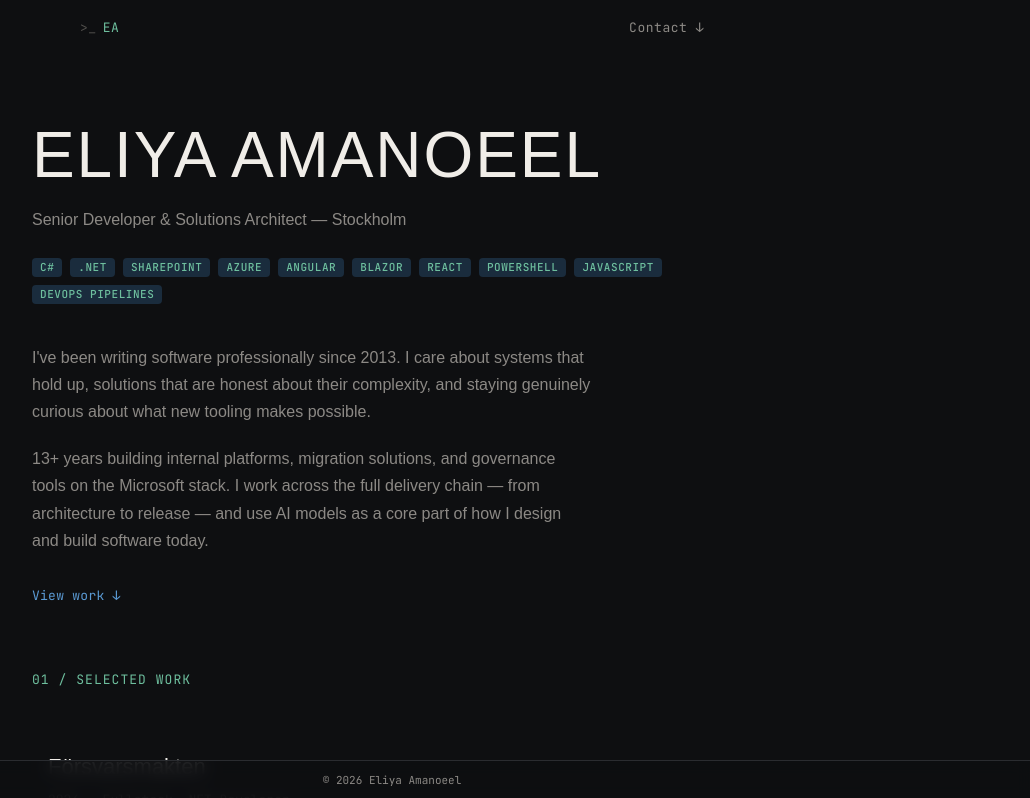
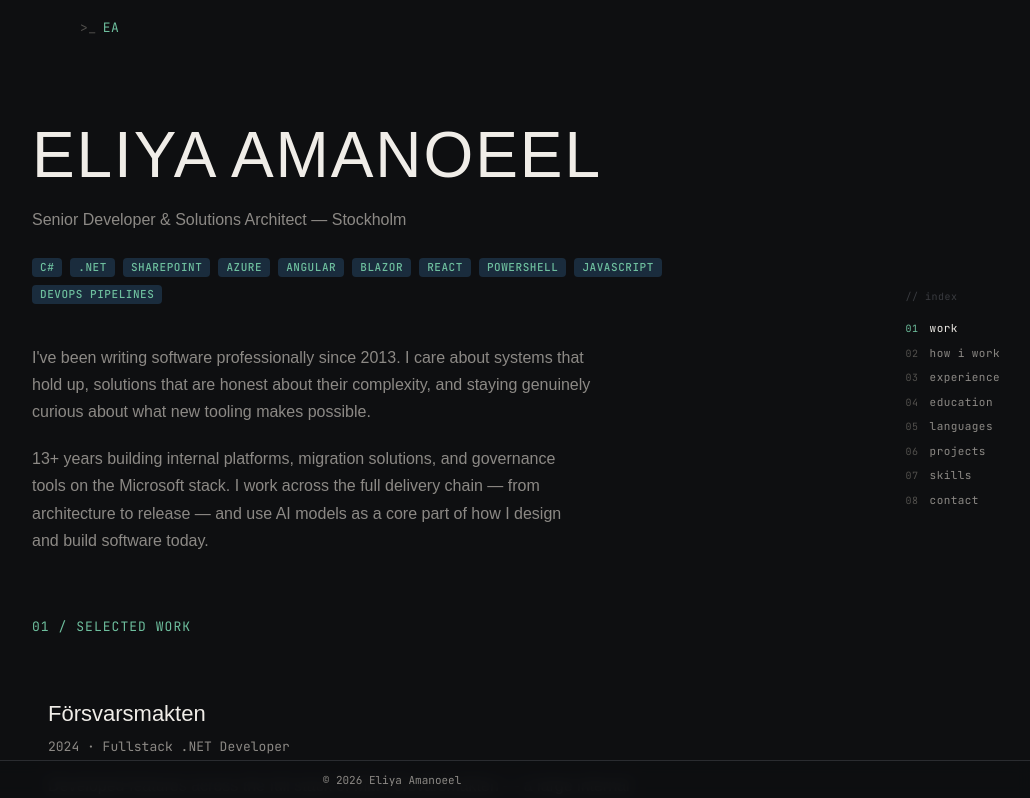
Before and after one commit to eliya-amanoeel/amaeli, a React (Vite) app: page / in a window 1280 px wide. Shown: the top 798 px of the page, without its empty margins (248-1278 px from the left). Built offline with nearby package versions, Linux system fonts and the light colour scheme; a web font is replaced by a local one.

Commit message:
added sidebar for navigation in desktop view

```diff
--- a/src/app/App.tsx
+++ b/src/app/App.tsx
@@ -1,5 +1,6 @@
 import { useEffect } from "react";
 import { Nav } from "./components/Nav";
+import { SideNav } from "./components/SideNav";
 import { Hero } from "./components/Hero";
 import { SelectedWork } from "./components/SelectedWork";
 import { HowIWork } from "./components/HowIWork";
@@ -67,6 +68,7 @@ export default function App() {
   return (
     <div style={{ backgroundColor: "#0E0F11", minHeight: "100vh", fontFamily: "Inter, sans-serif", color: "#F0EDE8" }}>
       <Nav />
+      <SideNav />
       <main>
         <Hero />
         <SelectedWork />
--- a/src/app/components/Education.tsx
+++ b/src/app/components/Education.tsx
@@ -7,7 +7,7 @@ const certifications = [
 
 export function Education() {
   return (
-    <section style={{ paddingLeft: "48px", paddingRight: "48px", paddingBottom: "64px" }} className="section-pad fade-section">
+    <section id="education" style={{ paddingLeft: "48px", paddingRight: "48px", paddingBottom: "64px" }} className="section-pad fade-section">
       <div style={{ maxWidth: "720px", margin: "0 auto" }}>
         <SectionLabel number="04" label="EDUCATION" />
         <div style={{ display: "flex", flexDirection: "column", gap: "28px" }}>
--- a/src/app/components/Experience.tsx
+++ b/src/app/components/Experience.tsx
@@ -18,7 +18,7 @@ const entries: Entry[] = [
 
 export function Experience() {
   return (
-    <section style={{ paddingLeft: "48px", paddingRight: "48px", paddingBottom: "64px" }} className="section-pad fade-section">
+    <section id="experience" style={{ paddingLeft: "48px", paddingRight: "48px", paddingBottom: "64px" }} className="section-pad fade-section">
       <div style={{ maxWidth: "720px", margin: "0 auto" }}>
         <SectionLabel number="03" label="EXPERIENCE" />
         <div style={{ borderLeft: "1px solid #2A2C30", paddingLeft: "24px", display: "flex", flexDirection: "column", gap: "32px" }}>
--- a/src/app/components/Hero.tsx
+++ b/src/app/components/Hero.tsx
@@ -20,11 +20,6 @@ export function Hero() {
     }, 80);
     return () => clearInterval(interval);
   }, []);
-
-  const handleScroll = (e: React.MouseEvent) => {
-    e.preventDefault();
-    document.getElementById("work")?.scrollIntoView({ behavior: "smooth" });
-  };
 
   return (
     <section
@@ -63,15 +58,6 @@ export function Hero() {
           13+ years building internal platforms, migration solutions, and governance tools on the Microsoft stack. I work across the full delivery chain — from architecture to release — and use AI models as a core part of how I design and build software today.
         </p>
 
-        <a
-          href="#work"
-          onClick={handleScroll}
-          style={{ display: "inline-block", marginTop: "32px", fontFamily: "'JetBrains Mono', monospace", fontSize: "13px", fontWeight: 400, color: "#5B9BD5", textDecoration: "none", letterSpacing: "0.02em" }}
-          onMouseEnter={(e) => ((e.target as HTMLElement).style.textDecoration = "underline")}
-          onMouseLeave={(e) => ((e.target as HTMLElement).style.textDecoration = "none")}
-        >
-          View work ↓
-        </a>
       </div>
 
       <style>{`
--- a/src/app/components/HowIWork.tsx
+++ b/src/app/components/HowIWork.tsx
@@ -2,7 +2,7 @@ import { SectionLabel } from "./SectionLabel";
 
 export function HowIWork() {
   return (
-    <section style={{ paddingLeft: "48px", paddingRight: "48px", paddingBottom: "64px" }} className="section-pad fade-section">
+    <section id="how-i-work" style={{ paddingLeft: "48px", paddingRight: "48px", paddingBottom: "64px" }} className="section-pad fade-section">
       <div style={{ maxWidth: "720px", margin: "0 auto" }}>
         <SectionLabel number="02" label="HOW I WORK" />
         <p style={{ fontFamily: "Inter, sans-serif", fontSize: "16px", fontWeight: 400, lineHeight: 1.7, color: "#8C8985", margin: "0 0 24px 0" }}>
--- a/src/app/components/Nav.tsx
+++ b/src/app/components/Nav.tsx
@@ -51,16 +51,6 @@ export function Nav() {
           <span style={{ color: "#52504D" }} aria-hidden="true">{">"}_</span>
           <span className="nav-logo-ea" style={{ color: "#6EBF9E" }}>EA</span>
         </a>
-
-        <a
-          href="#contact"
-          onClick={(e) => { e.preventDefault(); document.getElementById("contact")?.scrollIntoView({ behavior: "smooth" }); }}
-          style={{ fontFamily: "'JetBrains Mono', monospace", fontSize: "13px", color: "#8C8985", textDecoration: "none", letterSpacing: "0.04em", transition: "color 150ms ease" }}
-          onMouseEnter={(e) => ((e.currentTarget as HTMLElement).style.color = "#F0EDE8")}
-          onMouseLeave={(e) => ((e.currentTarget as HTMLElement).style.color = "#8C8985")}
-        >
-          Contact ↓
-        </a>
       </div>
 
       <style>{`
--- a/src/app/components/PersonalProjects.tsx
+++ b/src/app/components/PersonalProjects.tsx
@@ -45,7 +45,7 @@ export function PersonalProjects() {
   const [hovered, setHovered] = useState<string | null>(null);
 
   return (
-    <section style={{ paddingLeft: "48px", paddingRight: "48px", paddingBottom: "64px" }} className="section-pad fade-section">
+    <section id="projects" style={{ paddingLeft: "48px", paddingRight: "48px", paddingBottom: "64px" }} className="section-pad fade-section">
       <div style={{ maxWidth: "720px", margin: "0 auto" }}>
         <SectionLabel number="06" label="PERSONAL PROJECTS" />
         <div>
--- /dev/null
+++ b/src/app/components/SideNav.tsx
@@ -0,0 +1,124 @@
+import { useState, useEffect } from "react";
+
+const SECTIONS = [
+  { id: "work",        label: "work",             num: "01" },
+  { id: "how-i-work",  label: "how i work",       num: "02" },
+  { id: "experience",  label: "experience",        num: "03" },
+  { id: "education",   label: "education",         num: "04" },
+  { id: "languages",   label: "languages",         num: "05" },
+  { id: "projects",    label: "projects",          num: "06" },
+  { id: "skills",      label: "skills",            num: "07" },
+  { id: "contact",     label: "contact",           num: "08" },
+];
+
+export function SideNav() {
+  const [active, setActive] = useState<string>("work");
+
+  useEffect(() => {
+    const map = new Map<Element, string>();
+
+    const observer = new IntersectionObserver(
+      (entries) => {
+        entries.forEach((entry) => {
+          if (entry.isIntersecting) {
+            const id = map.get(entry.target);
+            if (id) setActive(id);
+          }
+        });
+      },
+      { rootMargin: "-20% 0px -60% 0px", threshold: 0 }
+    );
+
+    SECTIONS.forEach(({ id }) => {
+      const el = document.getElementById(id);
+      if (el) {
+        map.set(el, id);
+        observer.observe(el);
+      }
+    });
+
+    return () => observer.disconnect();
+  }, []);
+
+  return (
+    <>
+      <style>{`
+        .side-nav-container { display: none; }
+        @media (min-width: 1080px) {
+          .side-nav-container { display: flex; }
+        }
+      `}</style>
+      <nav
+        className="side-nav-container"
+        aria-label="Page sections"
+        style={{
+          position: "fixed",
+          right: "32px",
+          top: "50%",
+          transform: "translateY(-50%)",
+          flexDirection: "column",
+          gap: "0",
+          zIndex: 40,
+        }}
+      >
+        <span
+          aria-hidden="true"
+          style={{
+            fontFamily: "'JetBrains Mono', monospace",
+            fontSize: "10px",
+            color: "#3A3C40",
+            letterSpacing: "0.05em",
+            marginBottom: "12px",
+            display: "block",
+          }}
+        >
+          // index
+        </span>
+        {SECTIONS.map(({ id, label, num }) => (
+          <a
+            key={id}
+            href={`#${id}`}
+            onClick={(e) => {
+              e.preventDefault();
+              const el = document.getElementById(id);
+              if (!el) return;
+              const top = el.getBoundingClientRect().top + window.scrollY - 72;
+              window.scrollTo({ top, behavior: "smooth" });
+            }}
+            style={{
+              display: "flex",
+              alignItems: "baseline",
+              gap: "8px",
+              padding: "4px 0",
+              fontFamily: "'JetBrains Mono', monospace",
+              fontSize: "11px",
+              letterSpacing: "0.04em",
+              textDecoration: "none",
+              color: active === id ? "#F0EDE8" : "#8C8985",
+              transition: "color 150ms ease",
+            }}
+            onMouseEnter={(e) => {
+              if (active !== id) (e.currentTarget as HTMLElement).style.color = "#F0EDE8";
+            }}
+            onMouseLeave={(e) => {
+              if (active !== id) (e.currentTarget as HTMLElement).style.color = "#8C8985";
+            }}
+          >
+            <span
+              aria-hidden="true"
+              style={{
+                color: active === id ? "#6EBF9E" : "#52504D",
+                transition: "color 150ms ease",
+                minWidth: "16px",
+                fontSize: "10px",
+              }}
+            >
+              {num}
+            </span>
+            {label}
+          </a>
+        ))}
+      </nav>
+    </>
+  );
+}
--- a/src/app/components/Skills.tsx
+++ b/src/app/components/Skills.tsx
@@ -26,7 +26,7 @@ const groups = [
 
 export function Skills() {
   return (
-    <section style={{ paddingLeft: "48px", paddingRight: "48px", paddingBottom: "64px" }} className="section-pad fade-section">
+    <section id="skills" style={{ paddingLeft: "48px", paddingRight: "48px", paddingBottom: "64px" }} className="section-pad fade-section">
       <div style={{ maxWidth: "720px", margin: "0 auto" }}>
         <SectionLabel number="07" label="SKILLS" />
         <div style={{ display: "flex", flexDirection: "column", gap: "28px" }}>
--- a/src/app/components/SpokenLanguages.tsx
+++ b/src/app/components/SpokenLanguages.tsx
@@ -7,7 +7,7 @@ const languages = [
 
 export function SpokenLanguages() {
   return (
-    <section style={{ paddingLeft: "48px", paddingRight: "48px", paddingBottom: "64px" }} className="section-pad fade-section">
+    <section id="languages" style={{ paddingLeft: "48px", paddingRight: "48px", paddingBottom: "64px" }} className="section-pad fade-section">
       <div style={{ maxWidth: "720px", margin: "0 auto" }}>
         <SectionLabel number="05" label="LANGUAGES" />
         <div style={{ display: "flex", flexDirection: "column", gap: "16px" }}>
```
